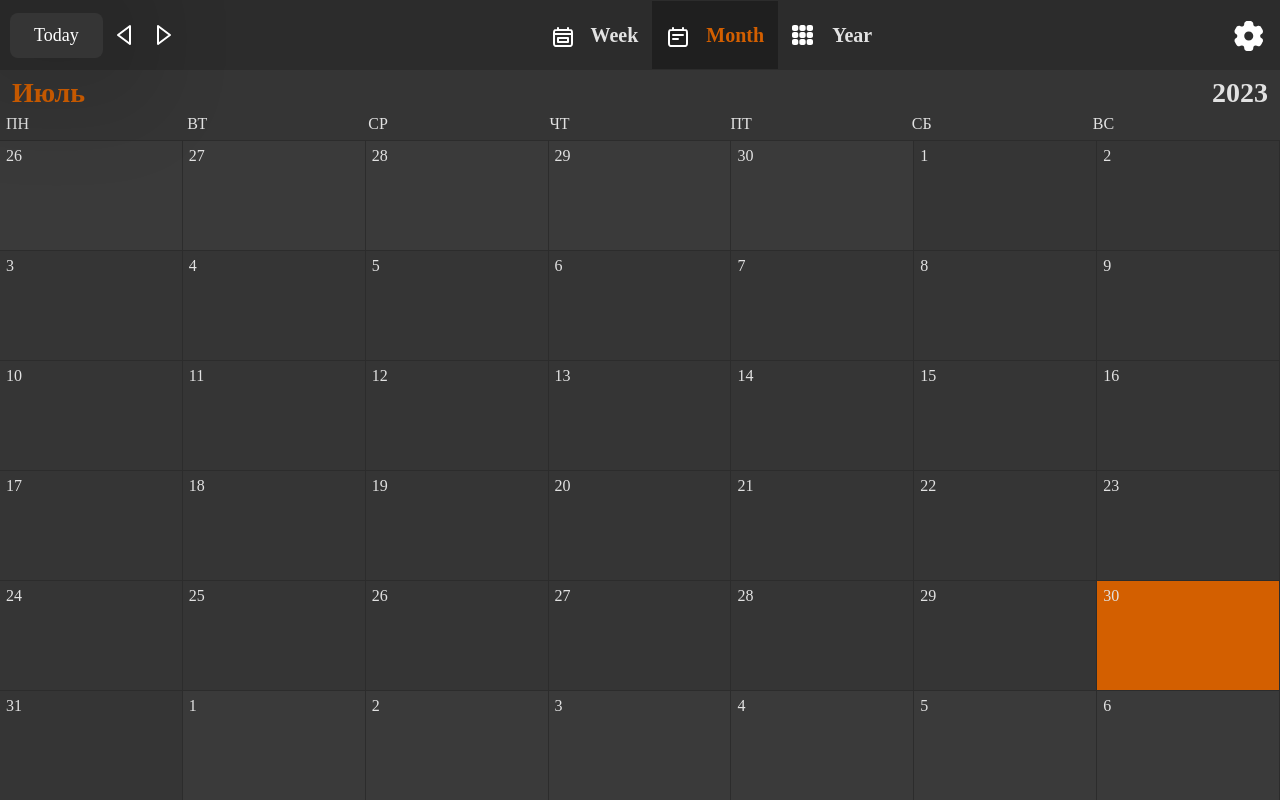
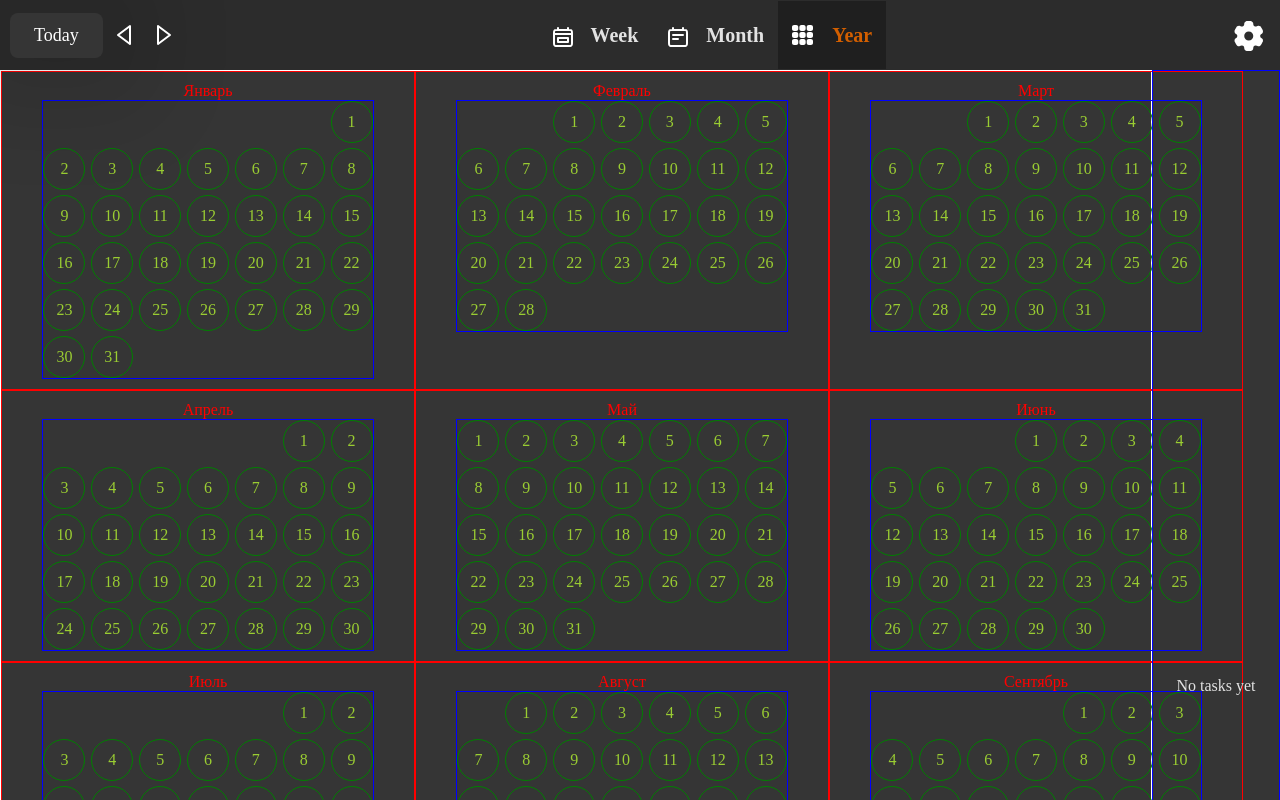
Before and after one commit to kabanooovd/task-manager, a React app: page / in a window 1280 px wide. Shown: the top 800 px of the page. Built offline with nearby package versions, Linux system fonts and the light colour scheme.

Commit message:
prepared year section

```diff
--- a/src/Root.tsx
+++ b/src/Root.tsx
@@ -5,7 +5,7 @@ import moment from 'moment'
 import { onGetDaysInMonth, onGetOtherMonthDays } from './utils'
 
 export const Root = () => {
-    const [appMode, setAppMode] = React.useState<TAppMode>('Month')
+    const [appMode, setAppMode] = React.useState<TAppMode>('Year')
 
     const currentDate = moment(new Date()).locale('ru')
     const initialMonth = currentDate.month()
@@ -40,7 +40,9 @@ export const Root = () => {
                     currentYear={currentYear}
                 />
             )}
-            {appMode === 'Year' && <Year />}
+            {appMode === 'Year' && <Year
+                currentYear={currentYear}
+            />}
         </>
     )
 }
--- a/src/components/Month/Month.tsx
+++ b/src/components/Month/Month.tsx
@@ -14,6 +14,7 @@ export const Month: React.FC<{
 }> = (props) => {
     const { currentDate, monthsDays, prevMonthDays, nextMonthDays, currnetMonth, currentYear } = props
     const weekDays = Object.values(WEEK_DAYS_RUS_MAPPER)
+    // console.log(monthsDays)
     return (
         <ModeWrapper>
             <div className={s.container}>
--- a/src/components/Year/Year.module.scss
+++ b/src/components/Year/Year.module.scss
@@ -1,3 +1,64 @@
 .container {
-    border: 1px solid yellow;
+    display: grid;
+    grid-template-columns: repeat(10, 1fr);
+    grid-template-rows: 1fr;
+    height: calc(100vh - var(--header-height));
+
+    .months {
+        border: 1px solid white;
+        grid-area: 1 / 1 / 2 / 10;
+        display: grid;
+        grid-template-columns: repeat(3, 1fr);
+
+        .calendar__wrapper {
+            border: 1px solid red;
+            padding: 10px 40px;
+
+            .calendar {
+                display: flex;
+                flex-direction: column;
+                justify-content: center;
+                align-items: center;
+                .calendar__header {
+                    color: red;
+                }
+
+                .calendar_days__wrapper {
+                    color: yellowgreen;
+
+                    display: grid;
+                    grid-template-columns: repeat(7, 1fr);
+                    gap: 5px;
+                    place-self: center;
+                    border: 1px solid blue;
+                    width: 330px;
+
+                    .day_grid__wrapper {
+                        display: flex;
+                        justify-content: center;
+                        align-items: center;
+                        .day {
+                            border: 1px solid green;
+                            width: 40px;
+                            height: 40px;
+                            border-radius: 50%;
+
+                            display: flex;
+                            justify-content: center;
+                            align-items: center;
+                        }
+                    }
+                }
+            }
+        }
+    }
+
+    .sideBar {
+        border: 1px solid blue;
+        grid-area: 1 / 10 / 2 / 11;
+
+        display: flex;
+        justify-content: center;
+        align-items: center;
+    }
 }
--- a/src/components/Year/Year.tsx
+++ b/src/components/Year/Year.tsx
@@ -1,10 +1,60 @@
+import { MONTHS_MAPPER } from '../../config'
+import { onGetDaysInMonth, onGetOtherMonthDays } from '../../utils'
 import { ModeWrapper } from '../ModeWrapper/ModeWrapper'
 import s from './Year.module.scss'
 
-export const Year = () => {
+export const Year: React.FC<{
+    currentYear: number
+}> = (props) => {
+    const { currentYear } = props
+    const monthsInYear = Array(12)
+        .fill(null)
+        .map((_, idx) => idx)
+
     return (
         <ModeWrapper>
-            <div className={s.container}>Year</div>
+            <div className={s.container}>
+                <div className={s.months}>
+                    {monthsInYear.map((month) => {
+                        const daysList = onGetDaysInMonth(month, currentYear)
+
+                        const initWeekDayInMonth = daysList[0].day()
+
+                        const prevDaysList = onGetOtherMonthDays(
+                            onGetDaysInMonth(Math.abs(month - 1), currentYear),
+                            initWeekDayInMonth,
+                            'prev'
+                        )
+
+                        console.log('==> ', month)
+                        return (
+                            <div key={month} className={s.calendar__wrapper}>
+                                <div className={s.calendar}>
+                                    <div className={s.calendar__header}>
+                                        <span>{MONTHS_MAPPER[month]}</span>
+                                    </div>
+                                    <div className={s.calendar_days__wrapper}>
+                                        {/* fake days in the month */}
+                                        {prevDaysList.map((_, idx) => (
+                                            <div key={idx} />
+                                        ))}
+                                        {daysList.map((day) => {
+                                            return (
+                                                <div key={day.date()} className={s.day_grid__wrapper}>
+                                                    <div className={s.day}>{day.date()}</div>
+                                                </div>
+                                            )
+                                        })}
+                                    </div>
+                                </div>
+                            </div>
+                        )
+                    })}
+                </div>
+                <div className={s.sideBar}>
+                    <span>No tasks yet</span>
+                </div>
+            </div>
         </ModeWrapper>
     )
 }
```
